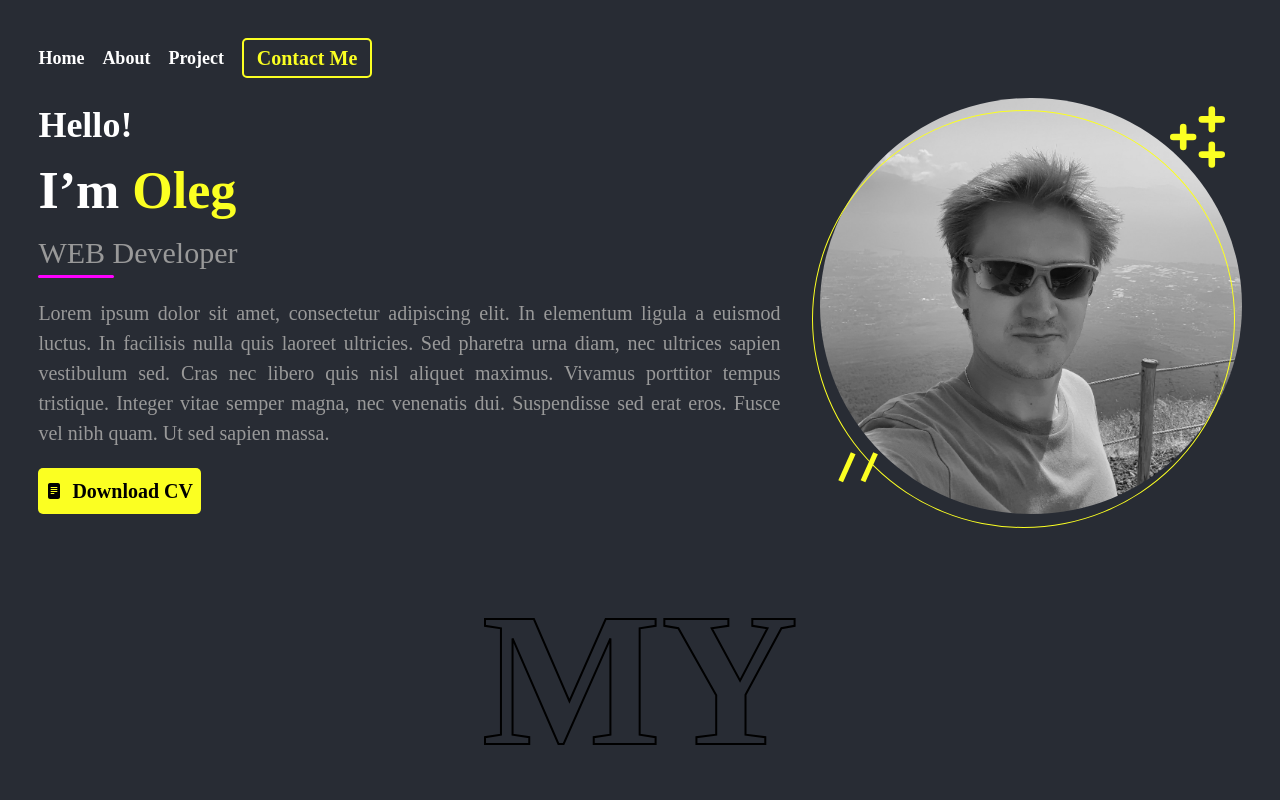
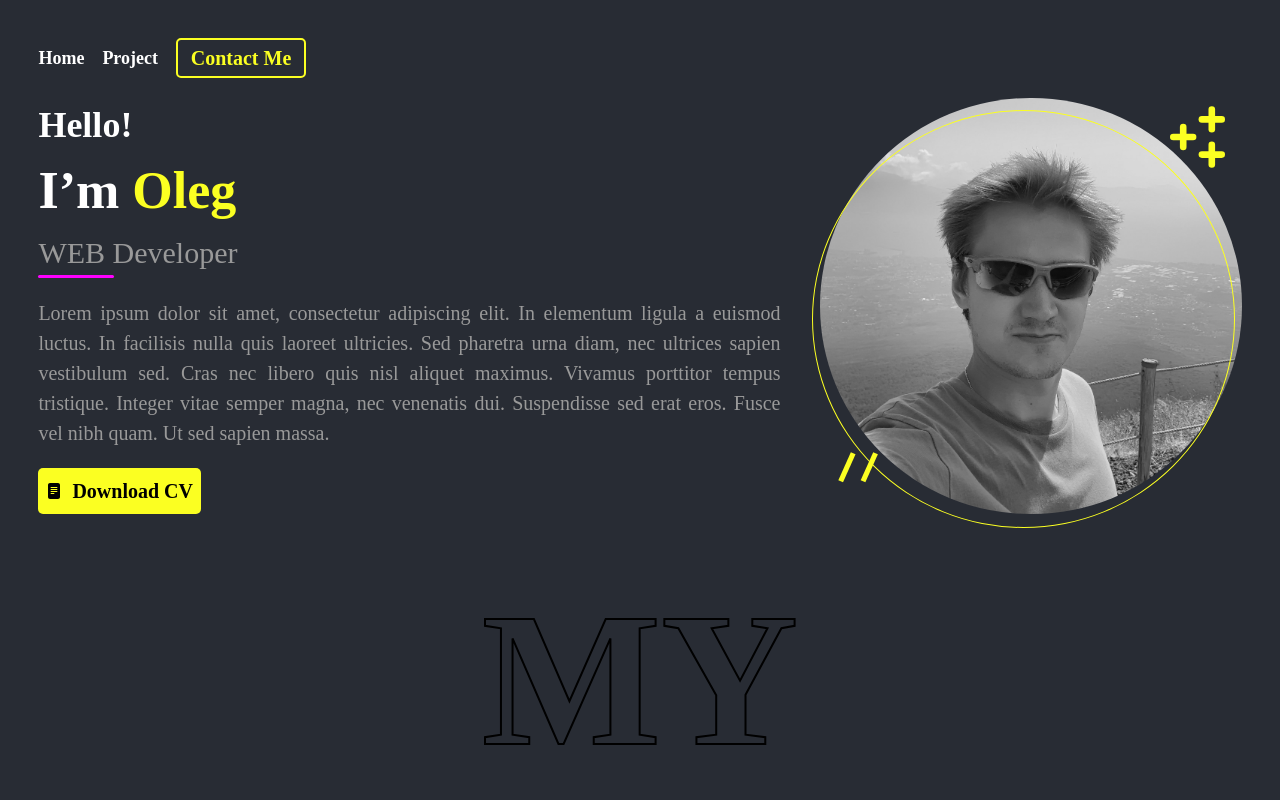
Before and after one commit to zTironz/tiron.dev, a React (Create React App) app: page / in a window 1280 px wide. Shown: the top 800 px of the page. Built offline with nearby package versions, Linux system fonts and the light colour scheme.

Commit message:
project test page added

```diff
--- a/package.json
+++ b/package.json
@@ -8,6 +8,7 @@
     "@testing-library/user-event": "^13.5.0",
     "react": "^18.2.0",
     "react-dom": "^18.2.0",
+    "react-router-dom": "^6.6.2",
     "react-scripts": "5.0.1",
     "web-vitals": "^2.1.4"
   },
--- a/src/App.js
+++ b/src/App.js
@@ -4,19 +4,29 @@ import './components/css/projects.css';
 import './components/css/footer.css';
 import './App.css';
 
+import { BrowserRouter, Routes, Route } from "react-router-dom";
 import Footer from './components/Footer';
 import Hero from './components/Hero';
 import Navbar from './components/Navbar';
 import Projects from './components/Projects';
+import Home from './pages/Home';
+import Project from './pages/Project';
 
 function App() {
   return (
     <div className="App">
-      <header className="header">
+      {/* <header className="header">
         <Navbar />
-      </header>
-      <Hero />
-      <Projects />
+      </header> */}
+      <BrowserRouter>
+      <Navbar />
+      <Routes>
+      <Route index element={<Home />} />
+      <Route path="Project" element={<Project />} />
+      </Routes>
+      </BrowserRouter>
+      {/* <Hero />
+      <Projects /> */}
       <Footer />
     </div>
   );
--- a/src/components/Navbar.jsx
+++ b/src/components/Navbar.jsx
@@ -1,4 +1,5 @@
 import React from 'react';
+import { Link } from 'react-router-dom';
 
 const NavBar = () => {
     return (
@@ -8,9 +9,11 @@ const NavBar = () => {
           <p>Find Me On</p>
           </div>
           <div className='header__menu'>
-            <a className='header__link' href='/home'>Home</a>
-            <a className='header__link' href='/about'>About</a>
-            <a className='header__link' href='/project'>Project</a>
+            {/* <a className='header__link' href='/home'>Home</a> */}
+            <Link className='header__link' to='/'>Home</Link>
+            {/* <a className='header__link' href='/about'>About</a> */}
+            <Link className='header__link' to='/project'>Project</Link>
+            {/* <a className='header__link' href='/project'>Project</a> */}
             <a className='header__link' href="/contact"><button className='contact'>Contact Me</button></a>
 
           </div>
--- /dev/null
+++ b/src/pages/Home.jsx
@@ -0,0 +1,14 @@
+import React from 'react';
+import Hero from '../components/Hero';
+import Project from '../components/Projects';
+
+const Home = () => {
+    return (
+        <div>
+            <Hero />
+            <Project />
+        </div>
+    );
+};
+
+export default Home;
--- /dev/null
+++ b/src/pages/Project.jsx
@@ -0,0 +1,11 @@
+import React from 'react';
+
+const Project = () => {
+    return (
+        <div>
+            <p>test</p>
+        </div>
+    );
+};
+
+export default Project;
```
Also changed, not shown: 1 other file (tests, documents, lock files or other folders).
